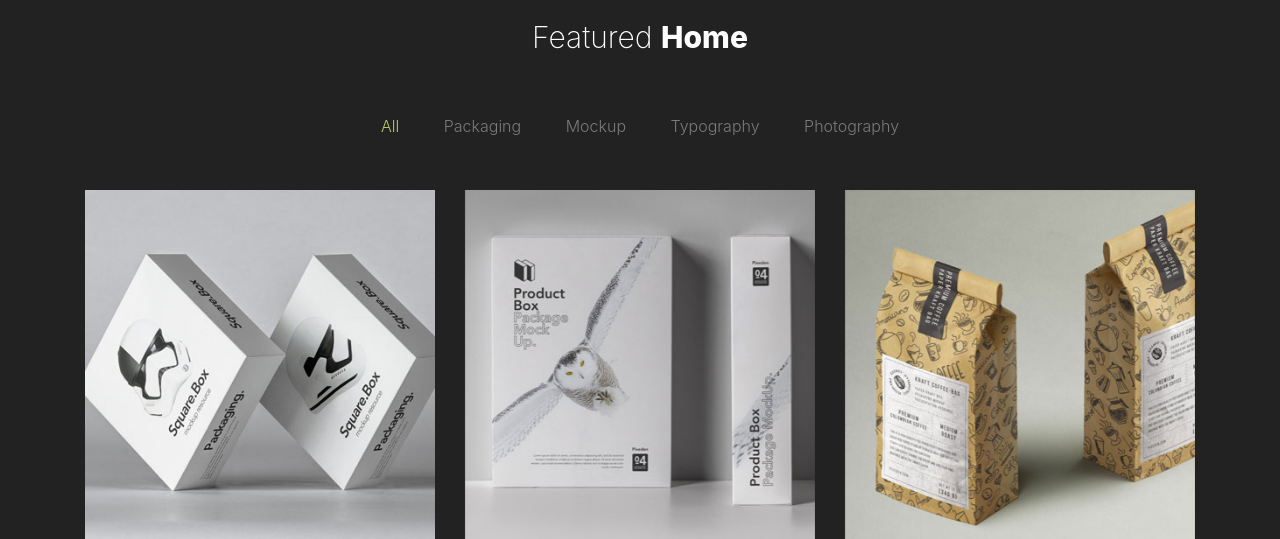
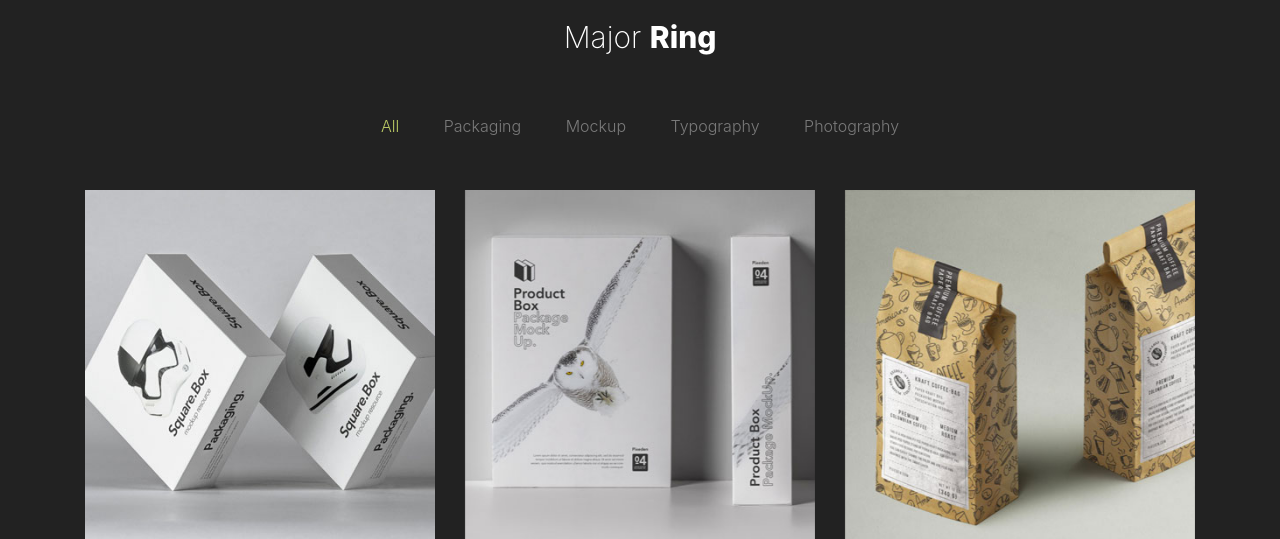
Before and after one commit to osamhack2020/WEB_Major-Ring_5mA, a Flask app: page / in a window 1280 px wide. Shown: the part 81-620 px from the top of the page. Run offline with Flask 2, Linux system fonts and the light colour scheme; some libraries are stand-ins or nearby versions; some web fonts are replaced.

Commit message:
index.html 수정

```diff
--- a/templates/index.html
+++ b/templates/index.html
@@ -42,7 +42,7 @@
     <div class="container">
         <div class="row">
             <div class="section-heading text-center col-md-12">
-                <h2>Featured <strong>Home</strong></h2>
+                <h2>Major <strong>Ring</strong></h2>
             </div>
         </div>
         <div class="filters">
```
